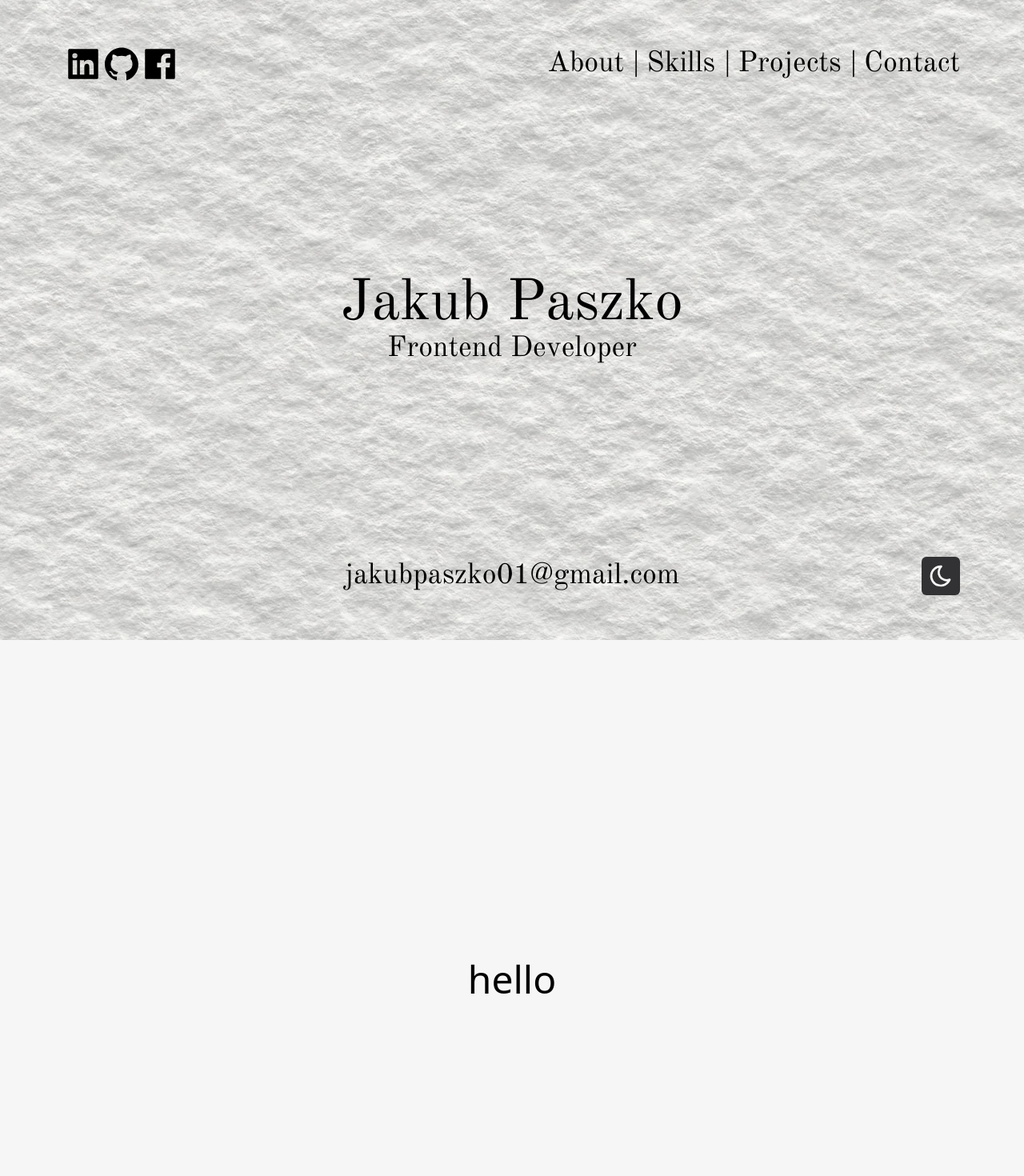
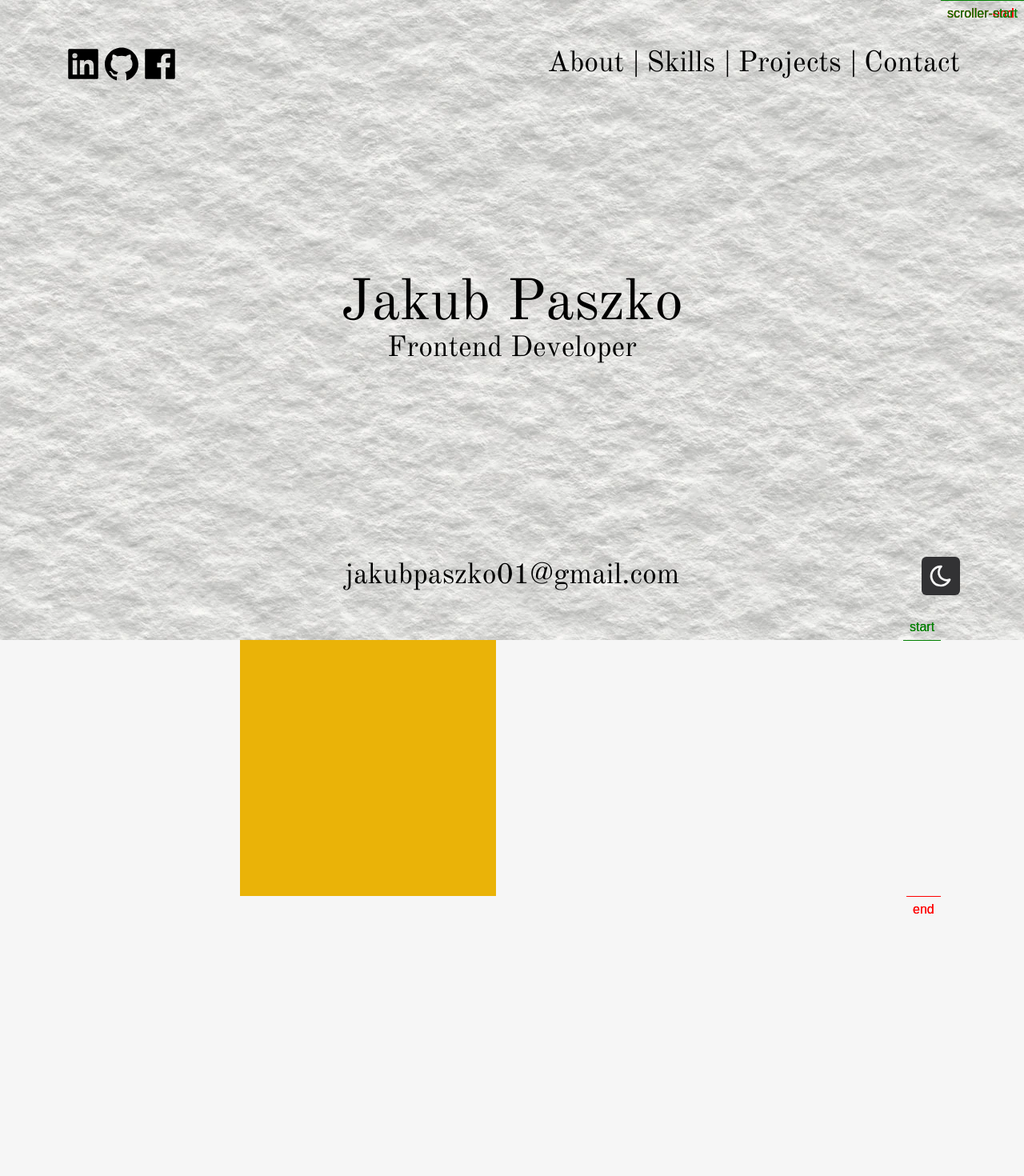
Before and after one commit to JakubPaszko2001/portfolio, a React (Create React App) app: page / in a window 1280 px wide. Shown: the top 1470 px of the page at 80% size. Built offline with nearby package versions, Linux system fonts and the light colour scheme.

Commit message:
start gsap

```diff
--- a/src/components/About.jsx
+++ b/src/components/About.jsx
@@ -1,18 +1,34 @@
-import React from "react";
+import React, { useEffect, useRef } from "react";
+import { gsap } from "gsap";
+import { ScrollTrigger } from "gsap/ScrollTrigger";
+
+gsap.registerPlugin(ScrollTrigger);
 
 const About = () => {
+  const x = useRef(null);
+  useEffect(() => {
+    const el = x.current;
+    gsap.fromTo(
+      el,
+      { x: 0 },
+      {
+        x: 300,
+        duration: 1,
+        scrollTrigger: {
+          trigger: el,
+          pin: true,
+          markers: true,
+        },
+      }
+    );
+  });
   return (
     <div>
-      <div
-        id="section"
-        className="relative h-screen w-screen bg-light dark:bg-dark"
-      >
-        <h1
-          id="text"
-          className="absolute top-1/2 left-1/2 -translate-x-1/2 text-5xl"
-        >
-          hello
-        </h1>
+      <div className="abu relative h-screen w-screen bg-light dark:bg-dark">
+        <div
+          ref={x}
+          className="box w-80 h-80 absolute top-0 left-0 bg-yellow-500"
+        ></div>
       </div>
       <div className="h-screen w-screen bg-black"></div>
     </div>
--- a/src/components/Main.jsx
+++ b/src/components/Main.jsx
@@ -52,7 +52,12 @@ const Main = () => {
       .fromTo(
         ".hamburger",
         { y: "20", opacity: 0 },
-        { y: 0, opacity: 1, duration: 1 }
+        { y: 0, opacity: 1, duration: 0.2 }
+      )
+      .fromTo(
+        ".darkModeIconPhone",
+        { y: 20, opacity: 0 },
+        { y: 0, opacity: 1, duration: 0.2 }
       )
       .fromTo(
         ".icon1",
@@ -112,9 +117,9 @@ const Main = () => {
         ref={wrapper}
         className="w-full h-full flex flex-col justify-center items-center"
       >
-        <div
+        <nav
           id="navbar"
-          className="navbar fixed top-0 left-0 items-center justify-between w-screen transition-transform duration-700 h-40 px-4 lg:px-20 hidden md:flex"
+          className="navbar fixed top-0 left-0 items-center justify-between w-screen transition-transform duration-700 h-40 px-6 lg:px-20 hidden md:flex"
         >
           <div className="flex text-5xl dark:text-light">
             <div className="icon1 cursor-pointer iconAnimation">
@@ -141,15 +146,21 @@ const Main = () => {
               Contact
             </h1>
           </div>
-        </div>
-        <h1 id="name" className="text-5xl clippath dark:text-light lg:text-7xl">
+        </nav>
+        <header
+          id="name"
+          className="text-5xl clippath dark:text-light lg:text-7xl"
+        >
           Jakub Paszko
-        </h1>
-        <h1 id="job" className="text-2xl clippath dark:text-light lg:text-4xl">
+        </header>
+        <header
+          id="job"
+          className="text-2xl clippath dark:text-light lg:text-4xl"
+        >
           Frontend Developer
-        </h1>
+        </header>
       </div>
-      <div className="absolute bottom-0 w-full h-40 px-4 hidden md:flex md:justify-center md:items-center lg:px-20">
+      <footer className="absolute bottom-0 w-full h-40 px-4 hidden md:flex md:justify-center md:items-center lg:px-20">
         <h1 className="email font-main text-2xl dark:text-light xl:text-4xl">
           jakubpaszko01@gmail.com
         </h1>
@@ -158,12 +169,12 @@ const Main = () => {
           className="darkModeIcon absolute right-4 cursor-pointer lg:right-20"
         >
           {backgroundImage ? (
-            <TbMoon className="p-2 rounded-md text-5xl text-light bg-dark" />
+            <TbMoon className="p-2 rounded-md text-5xl text-light bg-dark hover:text-yellow-500" />
           ) : (
-            <ImSun className="p-2 rounded-md text-5xl text-dark bg-light" />
+            <ImSun className="p-2 rounded-md text-5xl text-dark bg-light hover:text-yellow-500" />
           )}
         </div>
-      </div>
+      </footer>
       <div
         onClick={() => {
           const hamburgerTl = gsap.timeline();
@@ -180,7 +191,7 @@ const Main = () => {
       </div>
       <div
         onClick={handleThemeSwitch}
-        className="darkModeIcon absolute right-10 bottom-10 cursor-pointer md:hidden"
+        className="darkModeIconPhone absolute right-10 bottom-10 cursor-pointer md:hidden"
       >
         {backgroundImage ? (
           <TbMoon className="p-2 rounded-md text-5xl text-light bg-dark" />
@@ -188,7 +199,7 @@ const Main = () => {
           <ImSun className="p-2 rounded-md text-5xl text-dark bg-light" />
         )}
       </div>
-      <div className="hamburgerMenu absolute top-0 left-0 translate-x-[-100%] h-full w-1/2 flex justify-center items-center bg-light dark:bg-dark">
+      <nav className="hamburgerMenu absolute top-0 left-0 translate-x-[-100%] h-full w-1/2 flex justify-center items-center bg-light dark:bg-dark">
         <div className="hamburgerIcons absolute top-10 w-full flex justify-center text-5xl dark:text-light">
           <div className="cursor-pointer iconAnimation">
             <AiFillLinkedin />
@@ -214,7 +225,7 @@ const Main = () => {
         >
           <CgClose />
         </div>
-      </div>
+      </nav>
     </div>
   );
 };
```
